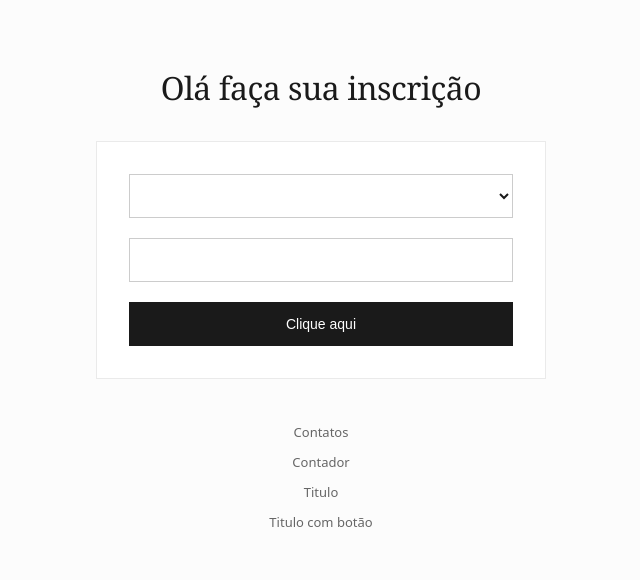
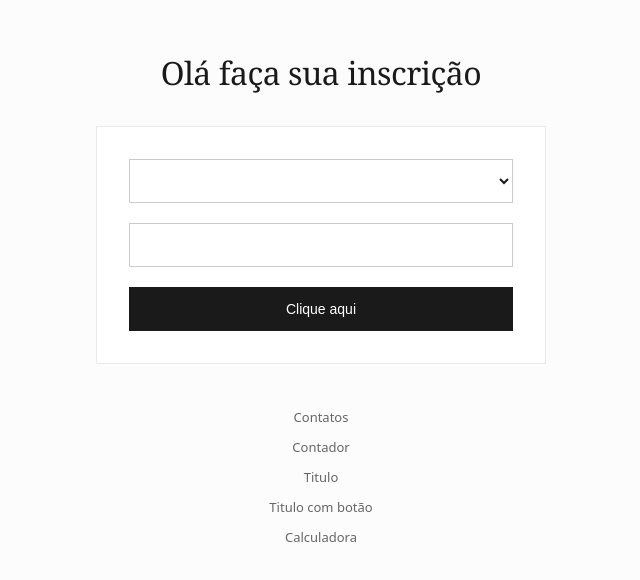
Before and after one commit to ra24351597810-sys/Formulario, a React (Create React App) app: page / in a window 1280 px wide. Shown: the part 102-682 px from the top of the page, without its empty margins (319-959 px from the left). Built offline with nearby package versions, Linux system fonts and the light colour scheme.

Commit message:
Update do Link

```diff
--- a/src/pages/app/App.jsx
+++ b/src/pages/app/App.jsx
@@ -39,6 +39,7 @@ export default function App() {
         <Link to='/contador'>Contador</Link>
         <Link to='/titulo'>Titulo</Link>
         <Link to='/titulo2'>Titulo com botão</Link>
+        <Link to='/calculadora'>Calculadora</Link>
     </div>
   );
 }
```
